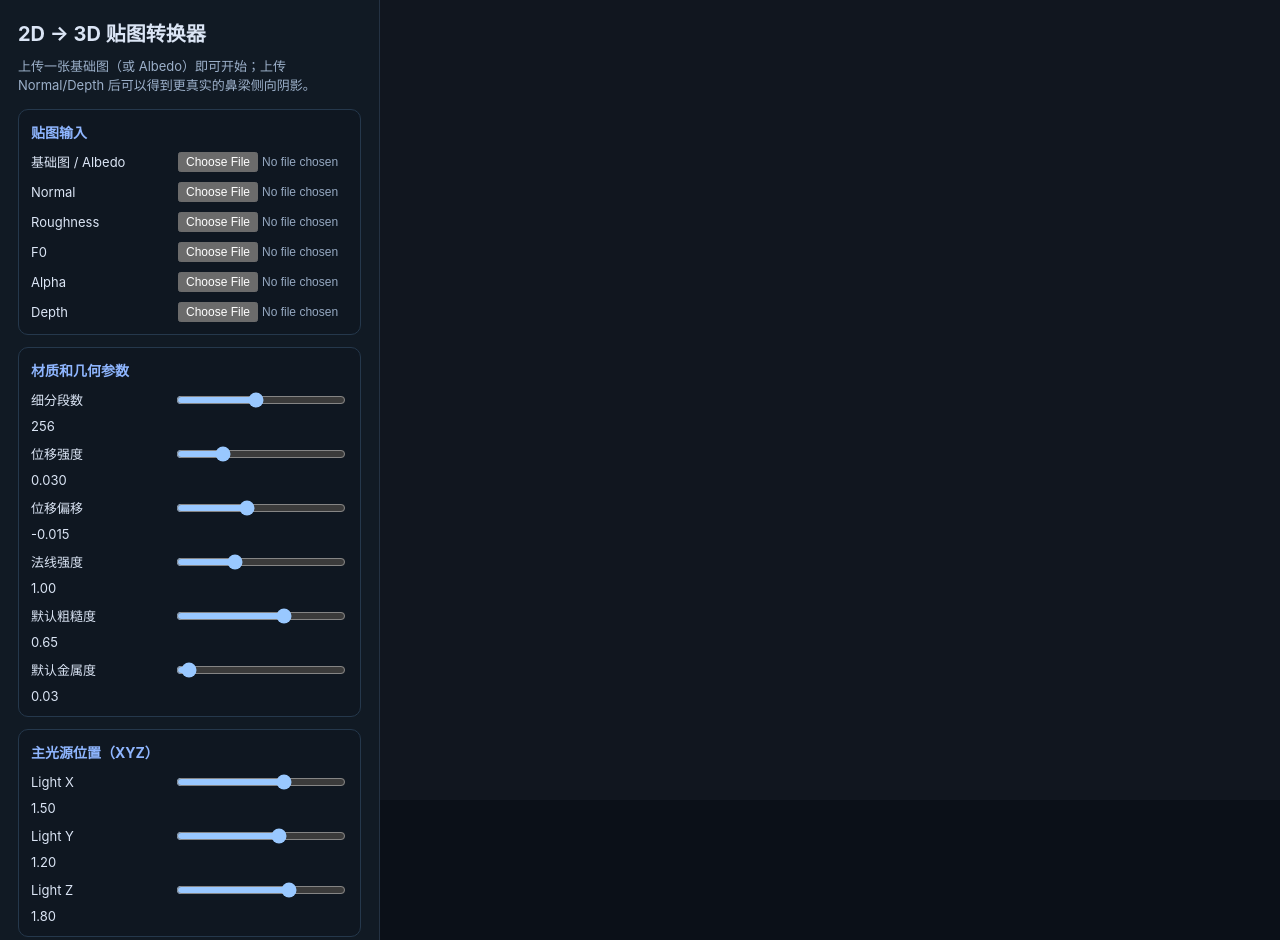
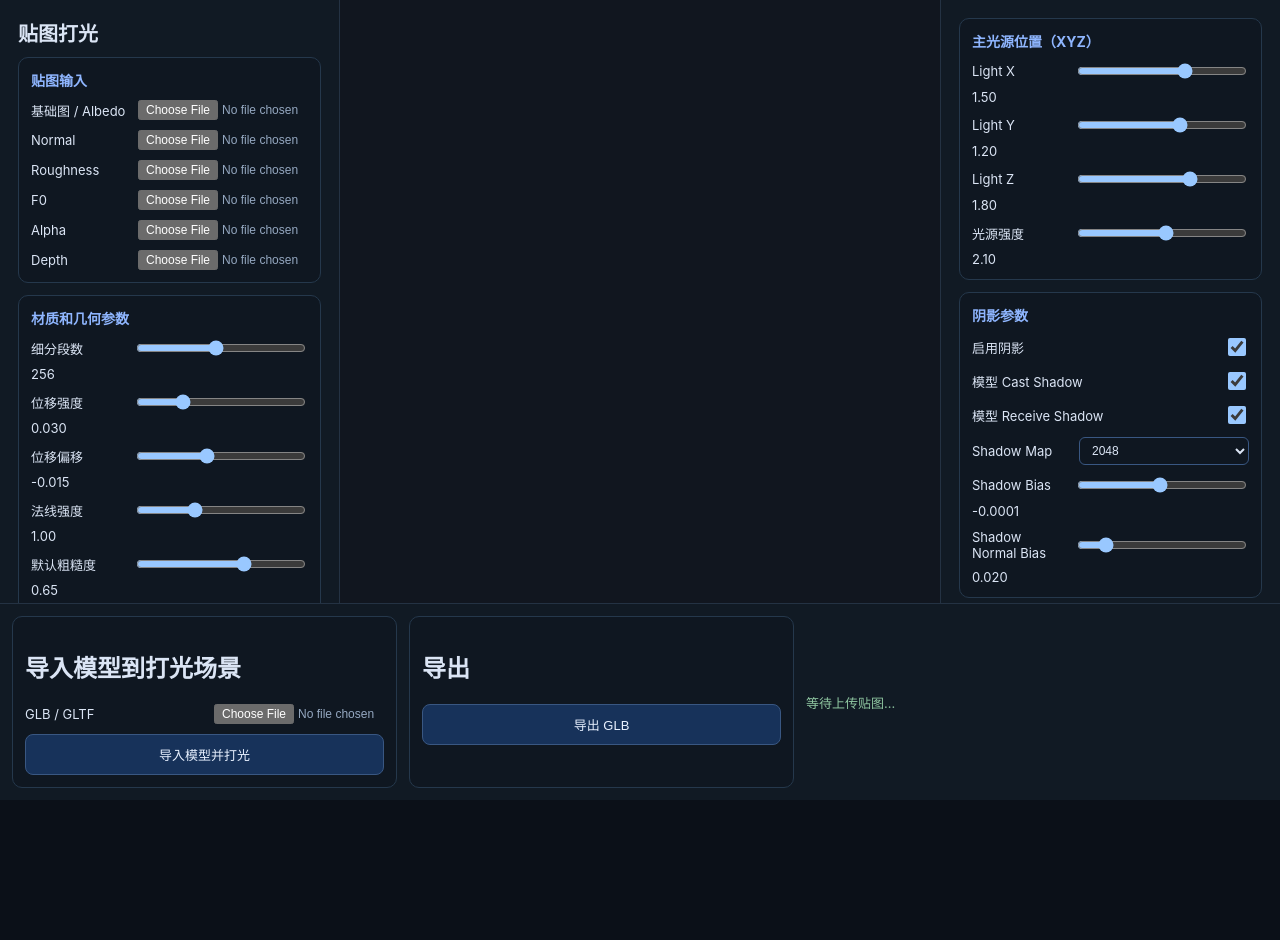
Before and after one commit to Li-Zhenghao-Harbin/relight, a website built with Vite: page index.html in a window 1280 px wide. Shown: the top 940 px of the page. After the commit the page ends 800 px from the top, so only its background shows below. Built offline with nearby package versions, Linux system fonts and the light colour scheme.

Commit message:
GLB导入文件校验

```diff
--- a/src/main.js
+++ b/src/main.js
@@ -5,12 +5,10 @@ import { GLTFExporter } from 'three/examples/jsm/exporters/GLTFExporter.js';
 import { GLTFLoader } from 'three/examples/jsm/loaders/GLTFLoader.js';
 
 document.querySelector('#app').innerHTML = `
-  <div class="layout">
-    <aside class="panel">
-      <h1>2D -> 3D 贴图转换器</h1>
-      <p class="desc">
-        上传一张基础图（或 Albedo）即可开始；上传 Normal/Depth 后可以得到更真实的鼻梁侧向阴影。
-      </p>
+  <div class="app-shell">
+    <div class="top-layout">
+      <aside class="panel panel-left">
+      <h1>贴图打光</h1>
 
       <section class="group">
         <h2>贴图输入</h2>
@@ -51,6 +49,26 @@ document.querySelector('#app').innerHTML = `
       </section>
 
       <section class="group">
+        <h2>GLB 导出模式</h2>
+        <label>导出类型
+          <select id="exportMode">
+            <option value="baked">立体 GLB（Depth 烘焙为真实几何）</option>
+            <option value="flat">平面 GLB（保留材质位移贴图）</option>
+          </select>
+        </label>
+      </section>
+
+      <section class="group">
+        <button id="applyBtn">应用贴图并预览</button>
+      </section>
+    </aside>
+
+      <main class="viewer-wrap">
+        <div id="viewer"></div>
+      </main>
+
+      <aside class="panel panel-right">
+        <section class="group">
           <h2>主光源位置（XYZ）</h2>
           <label>Light X
             <input id="lightX" type="range" min="-5" max="5" step="0.01" value="1.5" />
@@ -64,9 +82,44 @@ document.querySelector('#app').innerHTML = `
             <input id="lightZ" type="range" min="-5" max="5" step="0.01" value="1.8" />
             <span id="lightZValue">1.80</span>
           </label>
+          <label>光源强度
+            <input id="lightIntensity" type="range" min="0" max="4" step="0.01" value="2.1" />
+            <span id="lightIntensityValue">2.10</span>
+          </label>
         </section>
 
         <section class="group">
+          <h2>阴影参数</h2>
+          <label>启用阴影
+            <input id="enableShadows" type="checkbox" checked />
+          </label>
+          <label>模型 Cast Shadow
+            <input id="modelCastShadow" type="checkbox" checked />
+          </label>
+          <label>模型 Receive Shadow
+            <input id="modelReceiveShadow" type="checkbox" checked />
+          </label>
+          <label>Shadow Map
+            <select id="shadowMapSize">
+              <option value="1024">1024</option>
+              <option value="2048" selected>2048</option>
+              <option value="4096">4096</option>
+            </select>
+          </label>
+          <label>Shadow Bias
+            <input id="shadowBias" type="range" min="-0.005" max="0.005" step="0.0001" value="-0.0001" />
+            <span id="shadowBiasValue">-0.0001</span>
+          </label>
+          <label>Shadow Normal Bias
+            <input id="shadowNormalBias" type="range" min="0" max="0.15" step="0.001" value="0.02" />
+            <span id="shadowNormalBiasValue">0.020</span>
+          </label>
+        </section>
+      </aside>
+    </div>
+
+    <footer class="bottom-bar">
+      <section class="group bottom-group">
         <h2>导入模型到打光场景</h2>
         <label>GLB / GLTF
           <input id="importModel" type="file" accept=".glb,.gltf,model/gltf-binary,model/gltf+json" />
@@ -74,27 +127,13 @@ document.querySelector('#app').innerHTML = `
         <button id="importBtn">导入模型并打光</button>
       </section>
 
-      <section class="group">
-        <h2>GLB 导出模式</h2>
-        <label>导出类型
-          <select id="exportMode">
-            <option value="baked">立体 GLB（Depth 烘焙为真实几何）</option>
-            <option value="flat">平面 GLB（保留材质位移贴图）</option>
-          </select>
-        </label>
-      </section>
-
-      <section class="group actions">
-        <button id="applyBtn">应用贴图并预览</button>
+      <section class="group bottom-group">
+        <h2>导出</h2>
         <button id="exportBtn">导出 GLB</button>
       </section>
 
       <p id="status" class="status">等待上传贴图...</p>
-    </aside>
-
-    <main class="viewer-wrap">
-      <div id="viewer"></div>
-    </main>
+    </footer>
   </div>
 `;
 
@@ -142,7 +181,8 @@ keyLight.shadow.camera.left = -2.5;
 keyLight.shadow.camera.right = 2.5;
 keyLight.shadow.camera.top = 2.5;
 keyLight.shadow.camera.bottom = -2.5;
-keyLight.shadow.bias = -0.0004;
+keyLight.shadow.bias = -0.0001;
+keyLight.shadow.normalBias = 0.02;
 scene.add(keyLight);
 
 const rimLight = new THREE.DirectionalLight(0xaaccff, 0.9);
@@ -207,6 +247,50 @@ function cleanupTextures() {
   state.textures = {};
   state.objectUrls.forEach((url) => URL.revokeObjectURL(url));
   state.objectUrls = [];
+}
+
+function forEachSceneMesh(callback) {
+  if (state.mesh) {
+    callback(state.mesh);
+  }
+  if (state.importedRoot) {
+    state.importedRoot.traverse((node) => {
+      if (node.isMesh) callback(node);
+    });
+  }
+}
+
+function applyModelShadowFlags() {
+  const cast = document.getElementById('modelCastShadow').checked;
+  const receive = document.getElementById('modelReceiveShadow').checked;
+  forEachSceneMesh((mesh) => {
+    mesh.castShadow = cast;
+    mesh.receiveShadow = receive;
+  });
+}
+
+function updateShadowSettings() {
+  const enabled = document.getElementById('enableShadows').checked;
+  const mapSize = Number(document.getElementById('shadowMapSize').value);
+  const bias = Number(document.getElementById('shadowBias').value);
+  const normalBias = Number(document.getElementById('shadowNormalBias').value);
+  const intensity = Number(document.getElementById('lightIntensity').value);
+
+  renderer.shadowMap.enabled = enabled;
+  keyLight.castShadow = enabled;
+  keyLight.intensity = intensity;
+  keyLight.shadow.bias = bias;
+  keyLight.shadow.normalBias = normalBias;
+
+  if (keyLight.shadow.mapSize.x !== mapSize || keyLight.shadow.mapSize.y !== mapSize) {
+    keyLight.shadow.mapSize.set(mapSize, mapSize);
+    if (keyLight.shadow.map) {
+      keyLight.shadow.map.dispose();
+      keyLight.shadow.map = null;
+    }
+  }
+
+  applyModelShadowFlags();
 }
 
 async function loadTextureFromInput(inputId) {
@@ -289,8 +373,8 @@ function buildExportMesh(exportMode = 'baked') {
   const exportedMesh = state.mesh.clone();
   exportedMesh.geometry = state.mesh.geometry.clone();
   exportedMesh.material = state.mesh.material.clone();
-  exportedMesh.castShadow = true;
-  exportedMesh.receiveShadow = true;
+  exportedMesh.castShadow = document.getElementById('modelCastShadow').checked;
+  exportedMesh.receiveShadow = document.getElementById('modelReceiveShadow').checked;
 
   if (exportMode !== 'baked') {
     return exportedMesh;
@@ -368,20 +452,35 @@ async function importModelForLighting() {
     cleanupTextures();
     disposeImportedRoot();
 
-    const loader = new GLTFLoader();
-    let parseInput;
-
-    if (fileName.endsWith('.glb')) {
-      parseInput = await file.arrayBuffer();
-    } else if (fileName.endsWith('.gltf')) {
-      parseInput = await file.text();
-    } else {
+    if (!fileName.endsWith('.glb') && !fileName.endsWith('.gltf')) {
       setStatus('仅支持导入 .glb 或 .gltf 文件。', true);
       return;
     }
 
+    if (fileName.endsWith('.glb')) {
+      const header = new Uint8Array(await file.slice(0, 4).arrayBuffer());
+      const glbMagic = String.fromCharCode(header[0], header[1], header[2], header[3]);
+      if (glbMagic !== 'glTF') {
+        setStatus('模型导入失败：该文件不是有效的 GLB（二进制头不匹配）。', true);
+        return;
+      }
+    }
+
+    const loader = new GLTFLoader();
+    const objectUrl = URL.createObjectURL(file);
     const gltf = await new Promise((resolve, reject) => {
-      loader.parse(parseInput, '', resolve, reject);
+      loader.load(
+        objectUrl,
+        (result) => {
+          URL.revokeObjectURL(objectUrl);
+          resolve(result);
+        },
+        undefined,
+        (error) => {
+          URL.revokeObjectURL(objectUrl);
+          reject(error);
+        }
+      );
     });
 
     const root = gltf.scene || gltf.scenes?.[0];
@@ -393,18 +492,22 @@ async function importModelForLighting() {
     root.traverse((node) => {
       if (node.isMesh) {
         node.frustumCulled = false;
-        node.castShadow = true;
-        node.receiveShadow = true;
       }
     });
 
     state.importedRoot = root;
     scene.add(root);
+    applyModelShadowFlags();
     fitCameraToObject(root);
 
     setStatus('导入成功：可拖动下方 Light X/Y/Z 实时打光。');
   } catch (error) {
-    setStatus(`模型导入失败：${error?.message || '未知错误'}`, true);
+    const message = `${error?.message || '未知错误'}`;
+    if (message.includes('Invalid typed array length')) {
+      setStatus('模型导入失败：文件可能已损坏，或该 GLTF 依赖外部 .bin/.贴图但未一起提供。建议优先使用内嵌资源的 .glb。', true);
+      return;
+    }
+    setStatus(`模型导入失败：${message}`, true);
   }
 }
 
@@ -468,9 +571,9 @@ async function applyMaps() {
     });
 
     state.mesh = new THREE.Mesh(state.geometry, state.material);
-    state.mesh.castShadow = true;
-    state.mesh.receiveShadow = true;
+    state.material.shadowSide = THREE.FrontSide;
     scene.add(state.mesh);
+    applyModelShadowFlags();
 
     setStatus(
       `已完成预览：${state.dimensions.width}x${state.dimensions.height}。` +
@@ -542,6 +645,9 @@ bindNumberDisplay('metalnessValue', 'metalnessValueText', (v) => v.toFixed(2));
 bindNumberDisplay('lightX', 'lightXValue', (v) => v.toFixed(2));
 bindNumberDisplay('lightY', 'lightYValue', (v) => v.toFixed(2));
 bindNumberDisplay('lightZ', 'lightZValue', (v) => v.toFixed(2));
+bindNumberDisplay('lightIntensity', 'lightIntensityValue', (v) => v.toFixed(2));
+bindNumberDisplay('shadowBias', 'shadowBiasValue', (v) => v.toFixed(4));
+bindNumberDisplay('shadowNormalBias', 'shadowNormalBiasValue', (v) => v.toFixed(3));
 
 function updateMainLightPosition() {
   keyLight.position.set(
@@ -554,7 +660,15 @@ function updateMainLightPosition() {
 document.getElementById('lightX').addEventListener('input', updateMainLightPosition);
 document.getElementById('lightY').addEventListener('input', updateMainLightPosition);
 document.getElementById('lightZ').addEventListener('input', updateMainLightPosition);
+document.getElementById('lightIntensity').addEventListener('input', updateShadowSettings);
+document.getElementById('enableShadows').addEventListener('change', updateShadowSettings);
+document.getElementById('modelCastShadow').addEventListener('change', updateShadowSettings);
+document.getElementById('modelReceiveShadow').addEventListener('change', updateShadowSettings);
+document.getElementById('shadowMapSize').addEventListener('change', updateShadowSettings);
+document.getElementById('shadowBias').addEventListener('input', updateShadowSettings);
+document.getElementById('shadowNormalBias').addEventListener('input', updateShadowSettings);
 updateMainLightPosition();
+updateShadowSettings();
 
 window.addEventListener('resize', updateRendererSize);
 updateRendererSize();
--- a/src/style.css
+++ b/src/style.css
@@ -11,23 +11,47 @@ body {
   margin: 0;
   background: #0b1018;
   color: #dbe5f5;
+  overflow: hidden;
+}
+
+html,
+body,
+#app {
+  width: 100%;
+  height: 100%;
 }
 
 #app {
-  min-height: 100vh;
+  min-height: 100%;
 }
 
-.layout {
+.app-shell {
+  height: 100%;
+  display: flex;
+  flex-direction: column;
+  overflow: hidden;
+}
+
+.top-layout {
   display: grid;
-  grid-template-columns: 380px 1fr;
-  min-height: 100vh;
+  grid-template-columns: 340px 1fr 340px;
+  min-height: 0;
+  flex: 1;
+  overflow: hidden;
 }
 
 .panel {
   padding: 18px;
-  border-right: 1px solid #243243;
   background: #111a24;
   overflow-y: auto;
+}
+
+.panel-left {
+  border-right: 1px solid #243243;
+}
+
+.panel-right {
+  border-left: 1px solid #243243;
 }
 
 .panel h1 {
@@ -69,6 +93,10 @@ body {
   margin-bottom: 0;
 }
 
+.group button {
+  width: 100%;
+}
+
 input[type='file'] {
   width: 170px;
   font-size: 12px;
@@ -89,10 +117,9 @@ select {
   font-size: 12px;
 }
 
-.actions {
-  display: grid;
-  grid-template-columns: 1fr 1fr;
-  gap: 10px;
+input[type='checkbox'] {
+  width: 18px;
+  height: 18px;
 }
 
 button {
@@ -110,10 +137,12 @@ button:hover {
 }
 
 .status {
-  min-height: 42px;
+  min-height: 40px;
   margin: 0;
   font-size: 13px;
   color: #8fc6a1;
+  display: flex;
+  align-items: center;
 }
 
 .status.error {
@@ -122,25 +151,56 @@ button:hover {
 
 .viewer-wrap {
   position: relative;
-  min-height: 100vh;
+  min-height: 0;
+  background: #0d141d;
+  min-width: 0;
+  overflow: hidden;
 }
 
 #viewer {
   width: 100%;
-  height: 100vh;
+  height: 100%;
+  min-height: 520px;
+}
+
+.bottom-bar {
+  display: grid;
+  grid-template-columns: 1fr 1fr 1.2fr;
+  gap: 12px;
+  padding: 12px;
+  border-top: 1px solid #243243;
+  background: #111a24;
+}
+
+.bottom-group {
+  margin: 0;
 }
 
 @media (max-width: 1100px) {
-  .layout {
+  .top-layout {
     grid-template-columns: 1fr;
   }
 
-  .panel {
-    border-right: 0;
+  .panel-left,
+  .panel-right {
+    border: 0;
     border-bottom: 1px solid #243243;
   }
 
   #viewer {
-    height: 68vh;
+    min-height: 56vh;
+  }
+
+  .bottom-bar {
+    grid-template-columns: 1fr;
+  }
+
+  body {
+    overflow: auto;
+  }
+
+  .app-shell {
+    overflow: visible;
+    height: auto;
   }
 }
```
Lines whose indentation alone changed are shown as unchanged.
